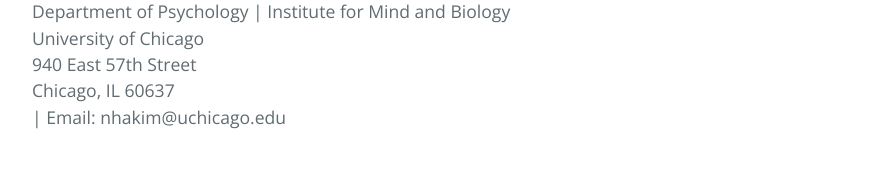
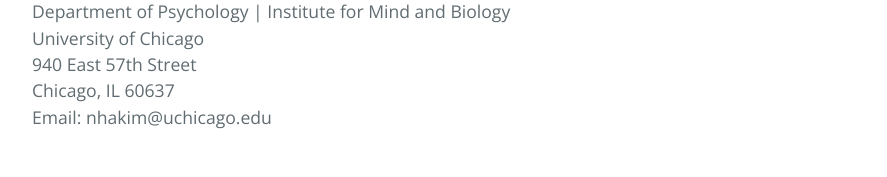
Before and after one commit to AwhVogelLab/awhvogellab.github.io, a Jekyll site: the page built from hakim.md, in a window 1280 px wide. Shown: the part 1758-1935 px from the top of the page, without its empty margins (192-1079 px from the left). Built offline with Jekyll 4.4.1, drawn with Linux system fonts in a browser that asks for light colours; our own code applies the rules of GitHub Pages for plain Markdown files.

Commit message:
Update hakim.md

```diff
--- a/hakim.md
+++ b/hakim.md
@@ -51,6 +51,6 @@ University of Chicago
 940 East 57th Street
 <br>
 Chicago, IL 60637
-<br> |
+<br>
 Email: nhakim@uchicago.edu
 <br>
```
